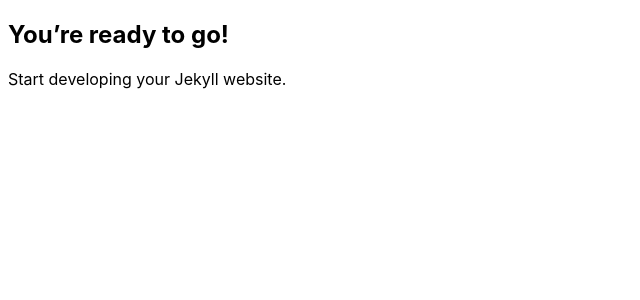
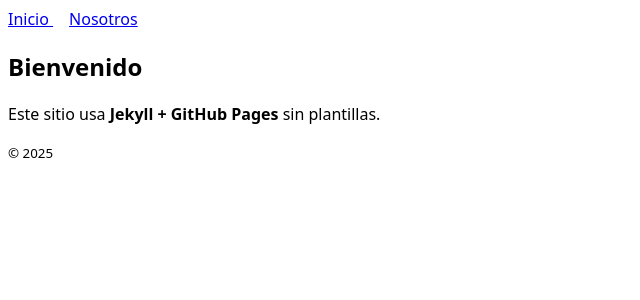
Before and after one commit to mccalpcsjtacna/mccalpcsjtacna.github.io, a Jekyll site: the page built from index.md, in a window 1280 px wide. Shown: the top 300 px of the page, without its empty margins (0-640 px from the left). Built offline with Jekyll 4.4.1, drawn with Linux system fonts in a browser that asks for light colours.

Commit message:
first commit online

```diff
--- a/_config.yml
+++ b/_config.yml
@@ -1,3 +1,6 @@
-url: "" # the base hostname & protocol for your site, e.g. http://example.com
-baseurl: "" # the subpath of your site, e.g. /blog
-title: "" # the name of your site, e.g. ACME Corp.
+title: Mi sitio Jekyll
+description: Sitio creado desde cero
+baseurl: ""        # IMPORTANTE (se cambia luego)
+url: ""            # GitHub Pages lo define
+
+markdown: kramdown
--- /dev/null
+++ b/_data/navigation.yml
@@ -0,0 +1,5 @@
+main:
+  - title: Inicio
+    url: /
+  - title: Nosotros
+    url: /nosotros/
--- /dev/null
+++ b/_includes/header.html
@@ -0,0 +1,7 @@
+<nav>
+  {% for item in site.data.navigation.main %}
+    <a href="{{ site.baseurl }}{{ item.url }}">
+      {{ item.title }}
+    </a>
+  {% endfor %}
+</nav>
--- a/_layouts/default.html
+++ b/_layouts/default.html
@@ -7,6 +7,14 @@
     <link rel="stylesheet" href="{{ "/assets/css/main.css" | relative_url }}">
   </head>
   <body>
-    {{ content }}
+    {% include header.html %}
+
+    <main>
+      {{ content }}
+    </main>
+
+    <footer>
+      <small>© {{ site.time | date: "%Y" }}</small>
+    </footer>
   </body>
 </html>
--- a/assets/css/main.scss
+++ b/assets/css/main.scss
@@ -2,3 +2,11 @@
 ---
 
 @import "base";
+
+body {
+  font-family: system-ui, sans-serif;
+}
+
+nav a {
+  margin-right: 1rem;
+}
--- a/index.md
+++ b/index.md
@@ -1,8 +1,8 @@
 ---
 layout: default
-title: "Happy Jekylling!"
+title: Inicio
 ---
 
-## You're ready to go!
+## Bienvenido
 
-Start developing your Jekyll website.
+Este sitio usa **Jekyll + GitHub Pages** sin plantillas.
```
